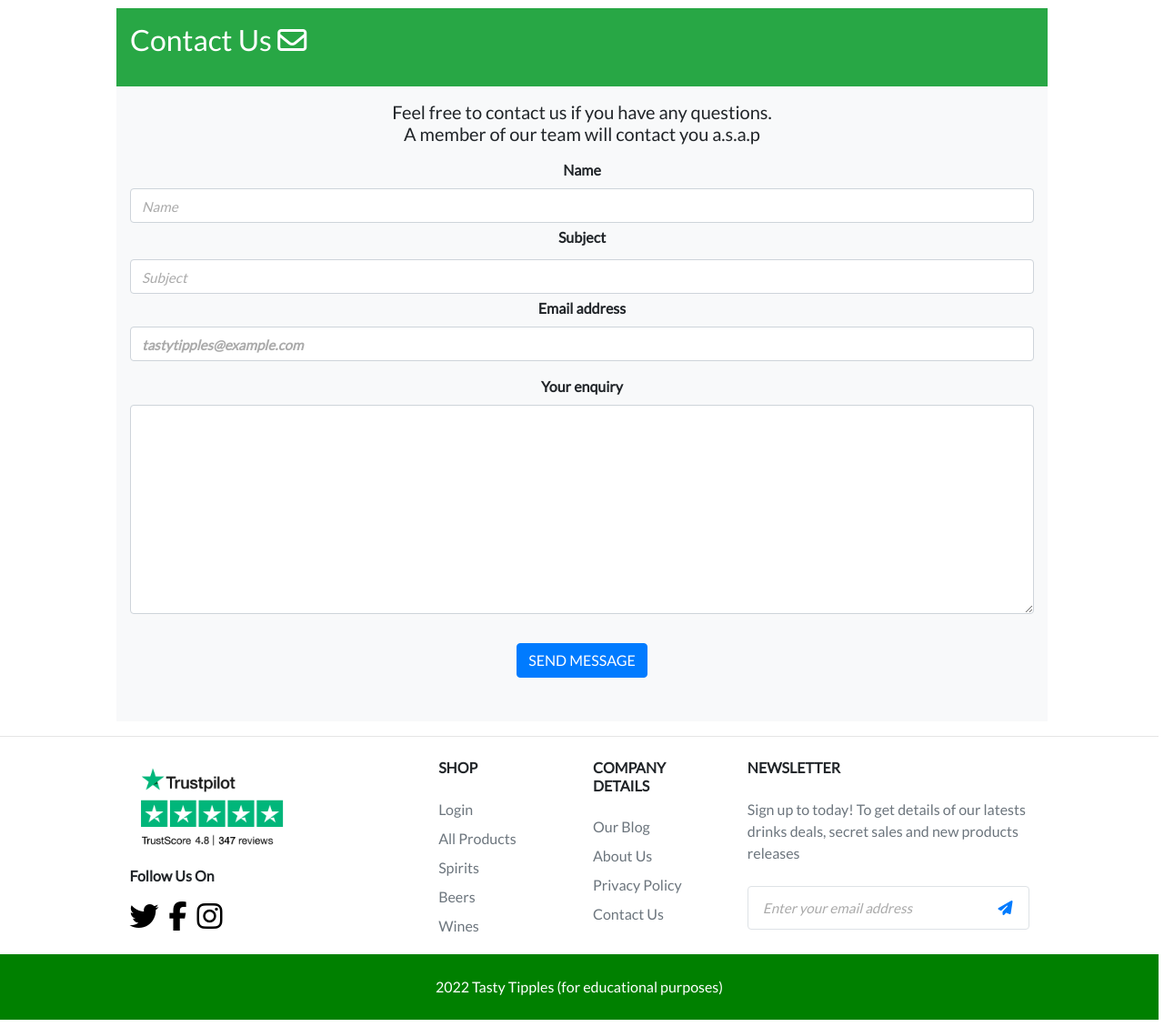
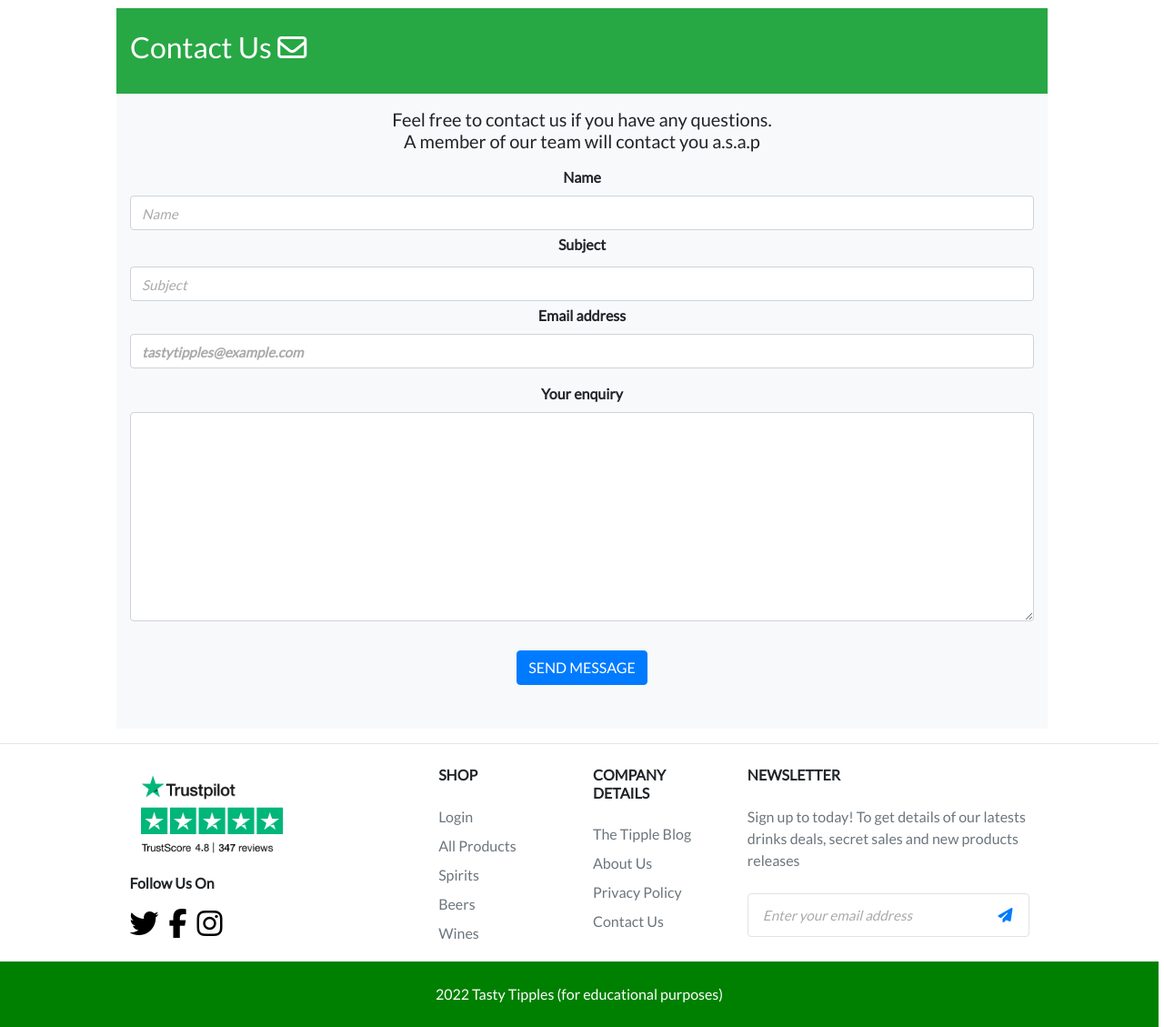
Before and after one commit to wlillisdev/tasty_tipples, a Django app: page /contactus/ in a window 1280 px wide. Shown: the part 155-1284 px from the top of the page at 91% size. Run offline with Django 3.2, Linux system fonts and the light colour scheme; some libraries are stand-ins or nearby versions.

Commit message:
editing base,contact and blog templates styling

```diff
--- a/blog/templates/blog/blog_detail.html
+++ b/blog/templates/blog/blog_detail.html
@@ -25,7 +25,7 @@
                 <p class=" text-muted">{{ post.created_on }}</p>
                 <p class="card-text ">{{ post.content | safe }}</p>
                 <p class="text-center">
-                    <a href="{% url 'blog_list'  %}" class="btn btn-primary mt-3">Back to Blog</a>
+                    <a href="{% url 'blog_list'  %}" class="btn btn-primary mt-3">Back to Posts</a>
                 </p>
             </div>
         </div>
--- a/contactus/templates/contactus/contact.html
+++ b/contactus/templates/contactus/contact.html
@@ -14,7 +14,7 @@
 <div class="overlay"></div>
 <div class="container bg-success col-md-8">
     <div class="row">
-        <div class="col mt-2 pt-2 mb-2 ">
+        <div class="col mt-3 pt-2 mb-2 ">
             <h2 class="logo-font mb-4 text-white">Contact Us <i class="far fa-envelope"></i></h2>
         </div>
     </div>
@@ -45,7 +45,6 @@
                 <button class="btn btn-primary text-uppercase basket-btn mt-3 mb-5">Send Message</button>
             </form class="mb-5">
         </div>
-
     </div>
 </div>
 
--- a/static/css/base.css
+++ b/static/css/base.css
@@ -303,11 +303,10 @@ a.category-badge > span.badge:hover {
 
 /* -------------------------------- Footer */
 
-
+ /* background: -webkit-linear-gradient(to right, #ff5f6d, #ffc371);
+    background: linear-gradient(to right, #ff5f6d, #ffc371); */
 .footer-body {
     background: #e9e9e9;
-    /* background: -webkit-linear-gradient(to right, #ff5f6d, #ffc371);
-    background: linear-gradient(to right, #ff5f6d, #ffc371); */
 }
 
 footer a:hover {
--- a/templates/base.html
+++ b/templates/base.html
@@ -193,7 +193,7 @@
         <div class="col-lg-2 col-md-6 mb-4 mb-lg-0">
           <h6 class="text-uppercase font-weight-bold mb-4">Company Details</h6>
           <ul class="list-unstyled mb-0">
-            <li class="mb-2"><a href="{% url 'blog_list' %}" class="text-muted">Our Blog</a></li>
+            <li class="mb-2"><a href="{% url 'blog_list' %}" class="text-muted">The Tipple Blog</a></li>
             <li class="mb-2"><a href="#" class="text-muted">About Us</a></li>
             <li class="mb-2"><a href="#" class="text-muted">Privacy Policy</a></li>
             <li class="mb-2"><a href="{% url 'contact' %}" class="text-muted">Contact Us</a></li>
```
